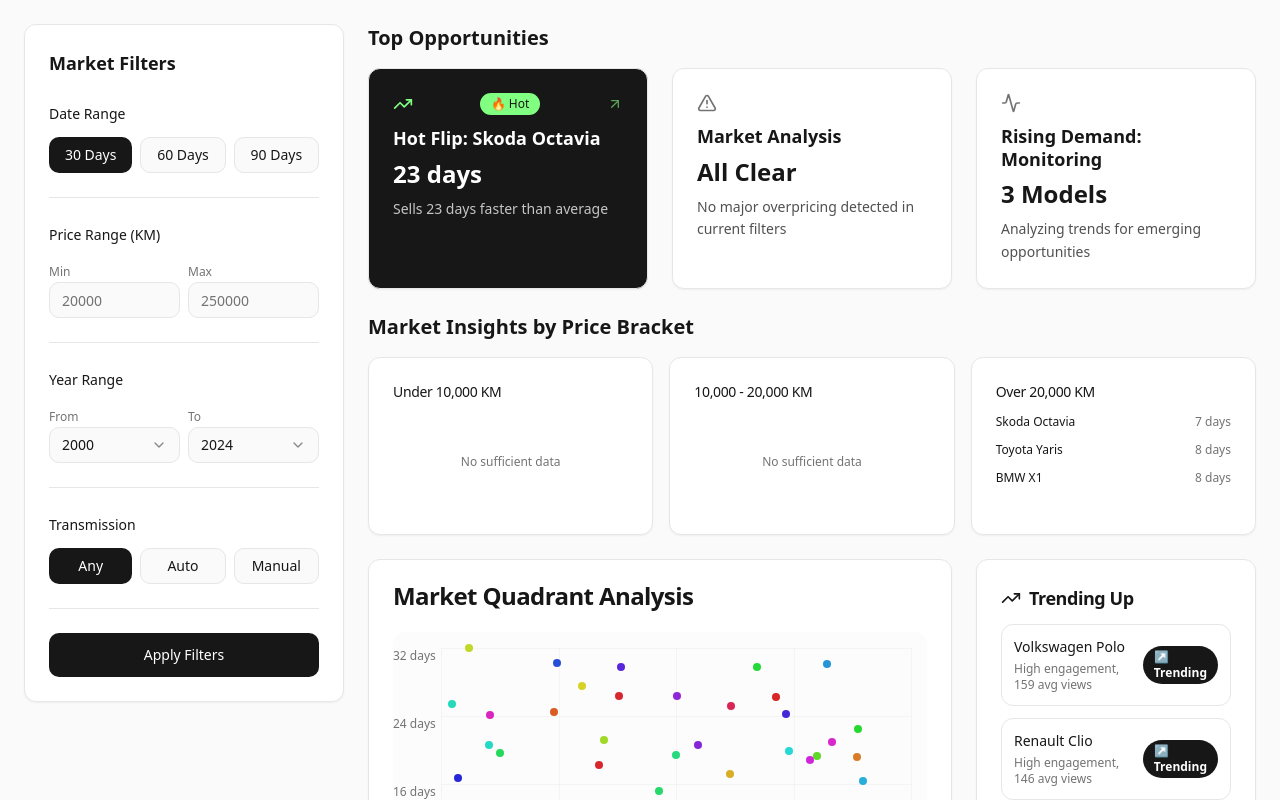
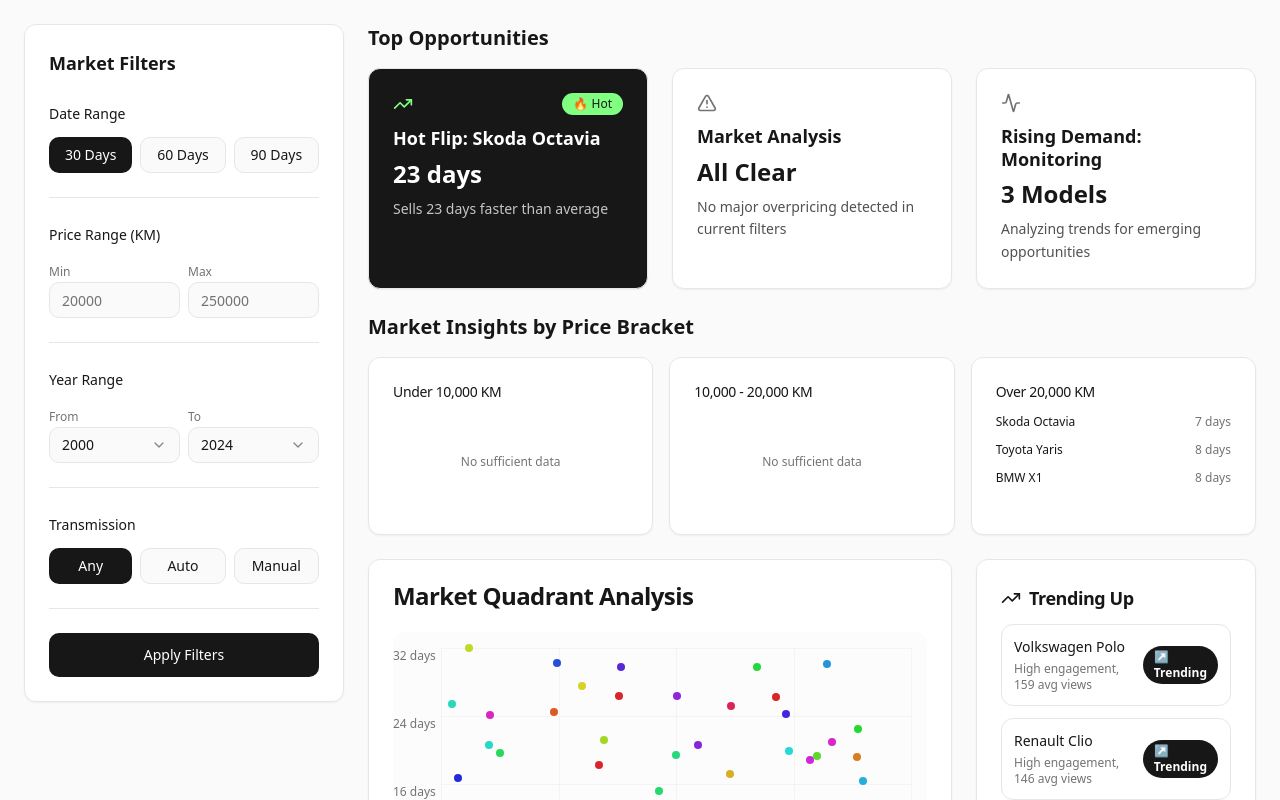
Before and after one commit to divljak/car-trend-studio, a React (Vite) app: page / in a window 1280 px wide. Built offline with nearby package versions, Linux system fonts and the light colour scheme.

Commit message:
Refactor OpportunityCard
Remove the hot tag and reposition it to the right within the OpportunityCard component.

```diff
--- a/src/components/dashboard/OpportunityCard.tsx
+++ b/src/components/dashboard/OpportunityCard.tsx
@@ -51,9 +51,6 @@ export const OpportunityCard = ({ type, title, subtitle, metric, value, badge }:
               {badge}
             </Badge>
           )}
-          {type === "hot-flip" && (
-            <ArrowUpRight className="h-4 w-4 text-accent opacity-60" />
-          )}
         </div>
       </CardHeader>
       <CardContent className="pt-0">
```
